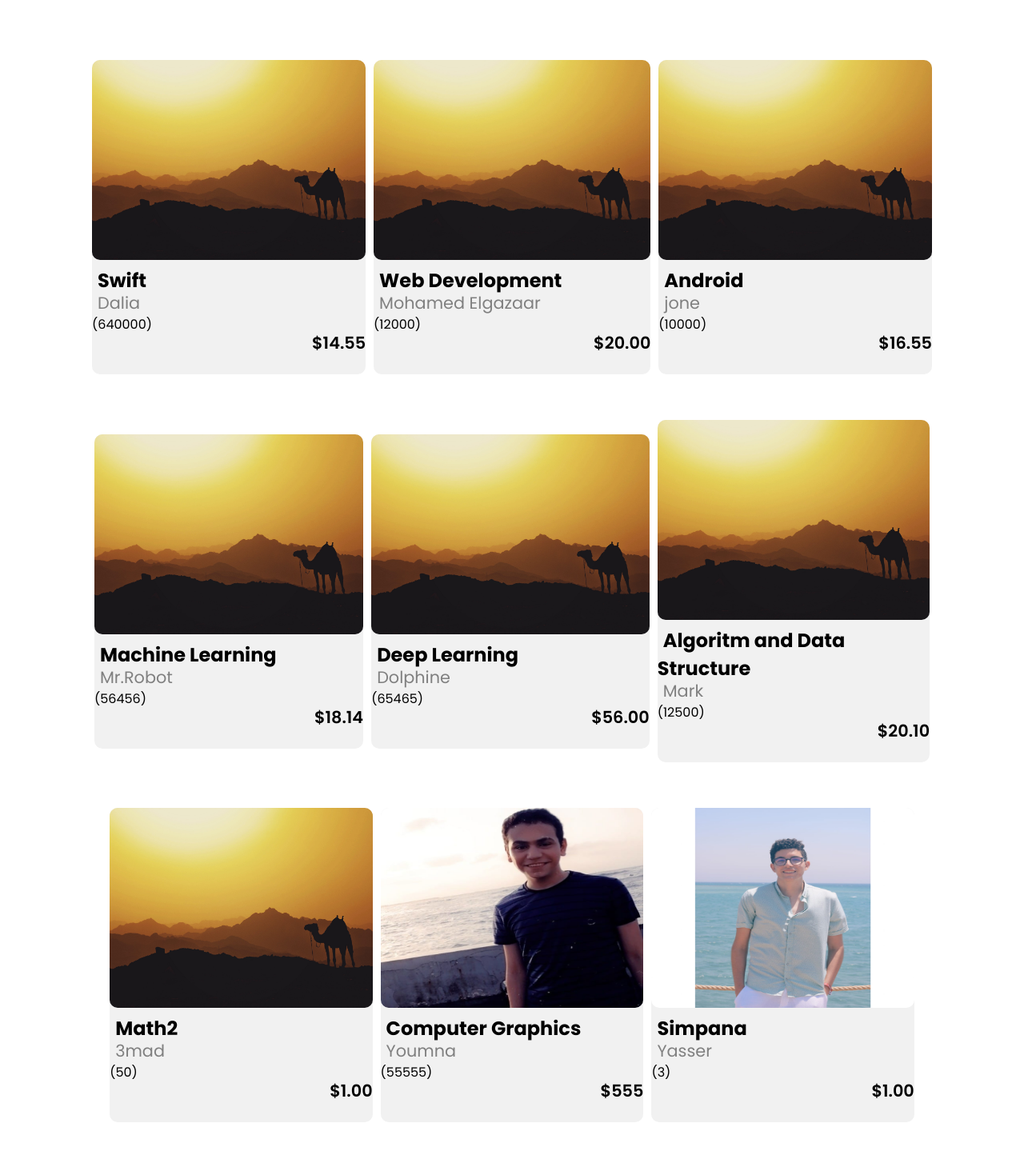
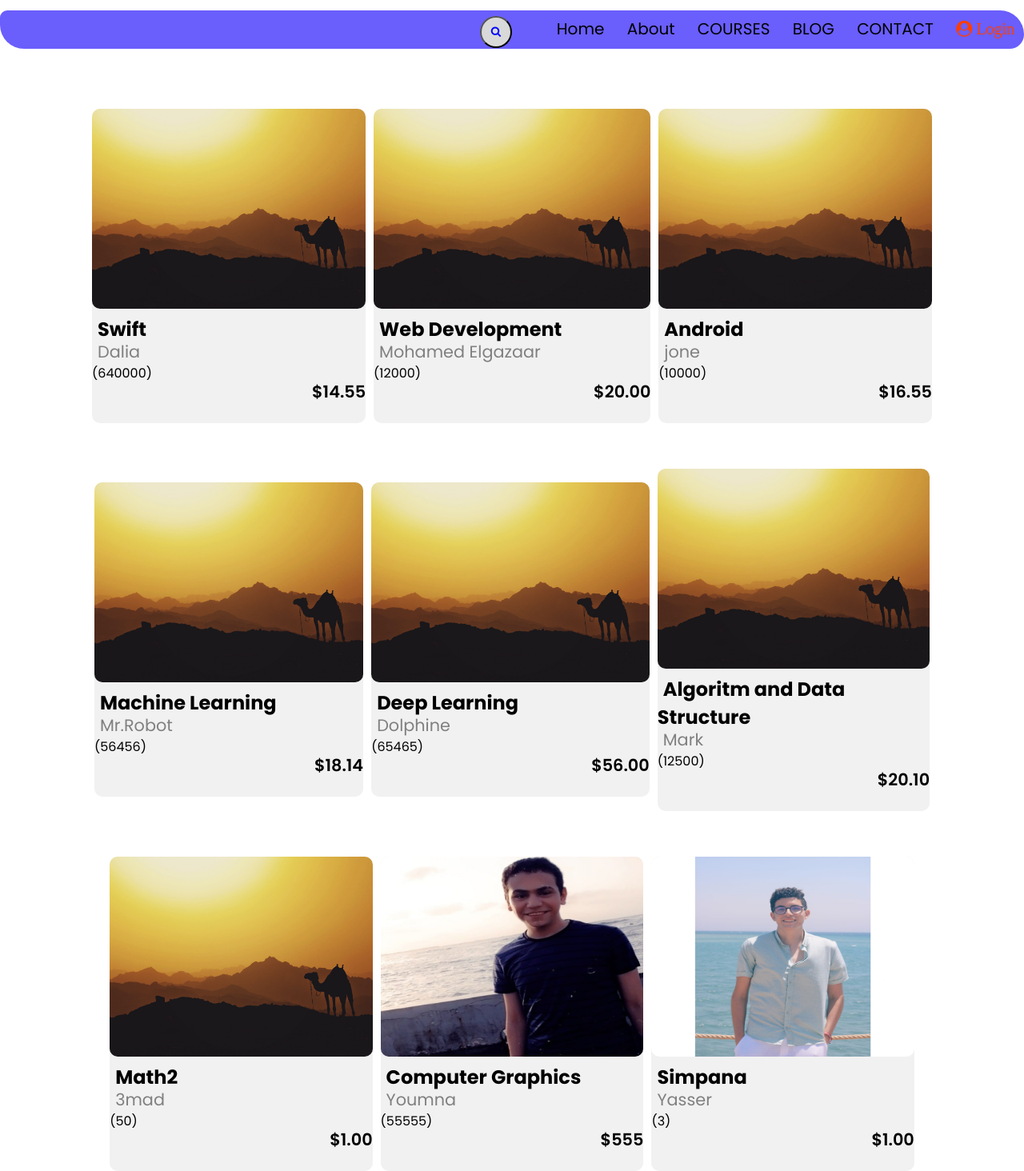
Before and after one commit to Mohamed26Salah/GroupSY, a PHP site: page /webProject/courses.php in a window 1280 px wide. Shown: the whole page at 80% size. Before the commit the page ends 1403 px from the top, so only its background shows below. Run offline with PHP 8.4, Linux system fonts and the light colour scheme; data comes from the database, SQL or seed files in the repository.

Commit message:
courses page with search

```diff
--- a/webProject/courses.php
+++ b/webProject/courses.php
@@ -4,18 +4,49 @@
 	<meta charset="utf-8">
 	<title>courses</title>
 	<link rel="stylesheet" href="courseStyle.css">
+    <link rel="stylesheet" href="search.css">
     <link rel="preconnect" href="https://fonts.googleapis.com">
     <link rel="preconnect" href="https://fonts.gstatic.com" crossorigin>
 <link href="https://fonts.googleapis.com/css2?family=Poppins:wght@100;200;300;400;600;700&display=swap" rel="stylesheet">
     <link rel="stylesheet" href="https://stackpath.bootstrapcdn.com/font-awesome/4.7.0/css/font-awesome.min.css">
+
 </head>
 <body>
+   <nav>
+    <div class="topnav">
+ <ul>
+                <li><a href="">Home</a></li>
+                <li><a href="">About</a></li>
+                <li><a href="courses.php">COURSES</a></li>
+                <li><a href="">BLOG</a></li>
+                <li><a href="">CONTACT</a></li>
+                <li><a href="LR2.php"><i class="fa fa-user-circle"> Login</i></a></li>
+            </ul>
+</div>
+
+
+<form method="post">
+<div class="searchBox">
+            <input class="searchInput"type="text" name="search" placeholder="enter course name....">
+            <button class="searchButton" href="#"type="submit" name="submit" value = "Search">
+                <i class="fa fa-search" aria-hidden="true"></i>
+            </button>
+          </div>
+
+    <!-- <input type="text" name="search" placeholder="enter course name....">
+
+    <input type="submit" name="submit" value = "Search">
+ -->
+  </form>
+</nav>
+
 
 <section class="course">
 
     <div class="row">
        <?php
-        $servername = "localhost";
+       if (empty($_POST['search'])) {
+          $servername = "localhost";
         $username ="root";
         $password = "";
         $DB = "webdatabase";
@@ -28,11 +59,11 @@
 
 
             while($row=mysqli_fetch_array($result)){
-            	?>
+                ?>
 <a href="">
                 <div class="Course-col">
                   <img src="<?php echo $row['image']; ?>" height="250px" width="400px"></a>
-            	  <?php //echo $row['courseId'] ?>
+                  <?php //echo $row['courseId'] ?>
                   <span class="coursename"><?php echo $row['courseName']; ?></span><br>
                   <span class="instName"> <?php echo $row['instructorName']; ?></span><br>
 
@@ -51,7 +82,58 @@
 
                  <?php
             }
-            ?>
+
+       }
+       else{
+$conn = new mysqli("localhost" , "root" , "" , "webdatabase");
+
+
+    if($conn-> connect_error)
+      die("fatal error - cannot connect to the DB");
+
+
+
+    if(isset($_POST['submit'])) {
+
+        $input = $_POST['search'];
+        $sql = "SELECT * FROM course WHERE courseName = '$input'";
+
+        $results = $conn-> query($sql);
+
+        if($row = mysqli_fetch_array($results)) {
+
+          ?>
+<a href="">
+                <div class="Course-col">
+                  <img src="<?php echo $row['image']; ?>" height="250px" width="400px"></a>
+                  <?php //echo $row['courseId'] ?>
+                  <span class="coursename"><?php echo $row['courseName']; ?></span><br>
+                  <span class="instName"> <?php echo $row['instructorName']; ?></span><br>
+
+
+                  <?php echo "(".$row['enrolledSid'].")"; ?><br>
+
+                  <!-- <?php echo $row['description'];?><br> -->
+
+                 <span class="price"><?php echo "$".$row['coursePrice']; ?></span><br>
+
+                  <br>
+
+
+                 </div>
+                 </a>
+
+            <?php
+        }
+
+        else {
+          echo "<br>";
+          echo "<strong style = 'color:red;'>Incorrect Course Name....</strong>";
+        }
+    }
+
+       }
+        ?>
             </div>
 
 
--- a/webProject/search.css
+++ b/webProject/search.css
@@ -71,7 +71,7 @@
  .topnav{
     flex: 1;
     text-align: right;
-
+margin-top: 1%;
 border-radius: 15px 50px 30px;
     background-color:#6A5EFC ;
  }
```
